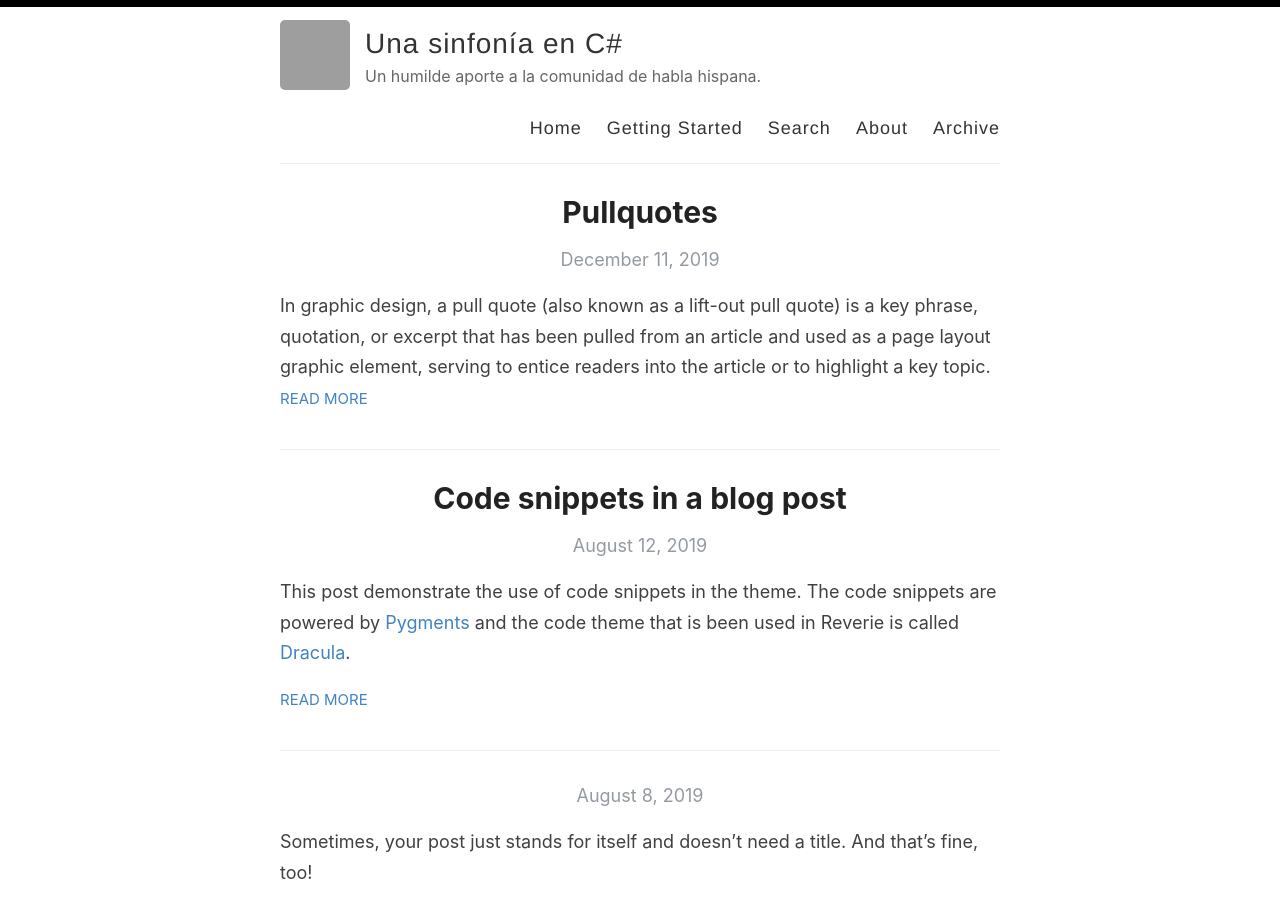
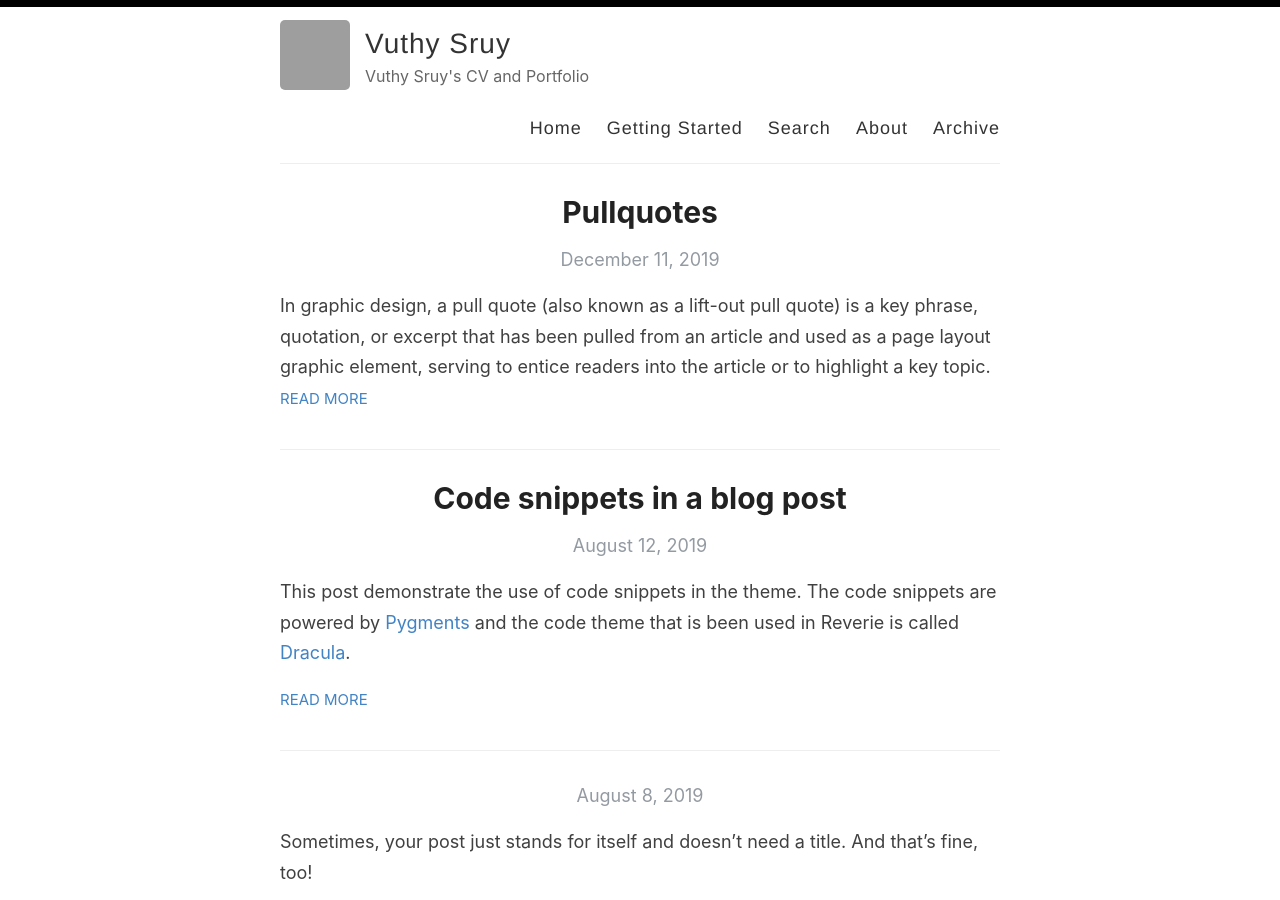
Before and after one commit to VuthySruy/VuthySruy.github.io, a Jekyll site: the page built from index.html, in a window 1280 px wide and 900 px high. Built offline with Jekyll 4.4.1, drawn with Linux system fonts in a browser that asks for light colours; the list of posts is cut into pages by our own code; grey boxes are pictures that could not be loaded.

Commit message:
Update _config.yml

```diff
--- a/_config.yml
+++ b/_config.yml
@@ -3,14 +3,13 @@
 #
 
 # Name of your site (displayed in the header)
-name: Una sinfonía en C#
+name: Vuthy Sruy
 
 # Name of the author
-author: Leonardo Micheloni
+author: Vuthy Sruy
 
 # Short bio or description (displayed in the header)
-description: Un humilde aporte a la comunidad de habla hispana.
-
+description: Vuthy Sruy's CV and Portfolio
 # URL of your avatar or profile pic (you could use your GitHub profile pic)
 avatar: https://mvp.microsoft.com/Content/Images/mvp-banner.png
 
```
